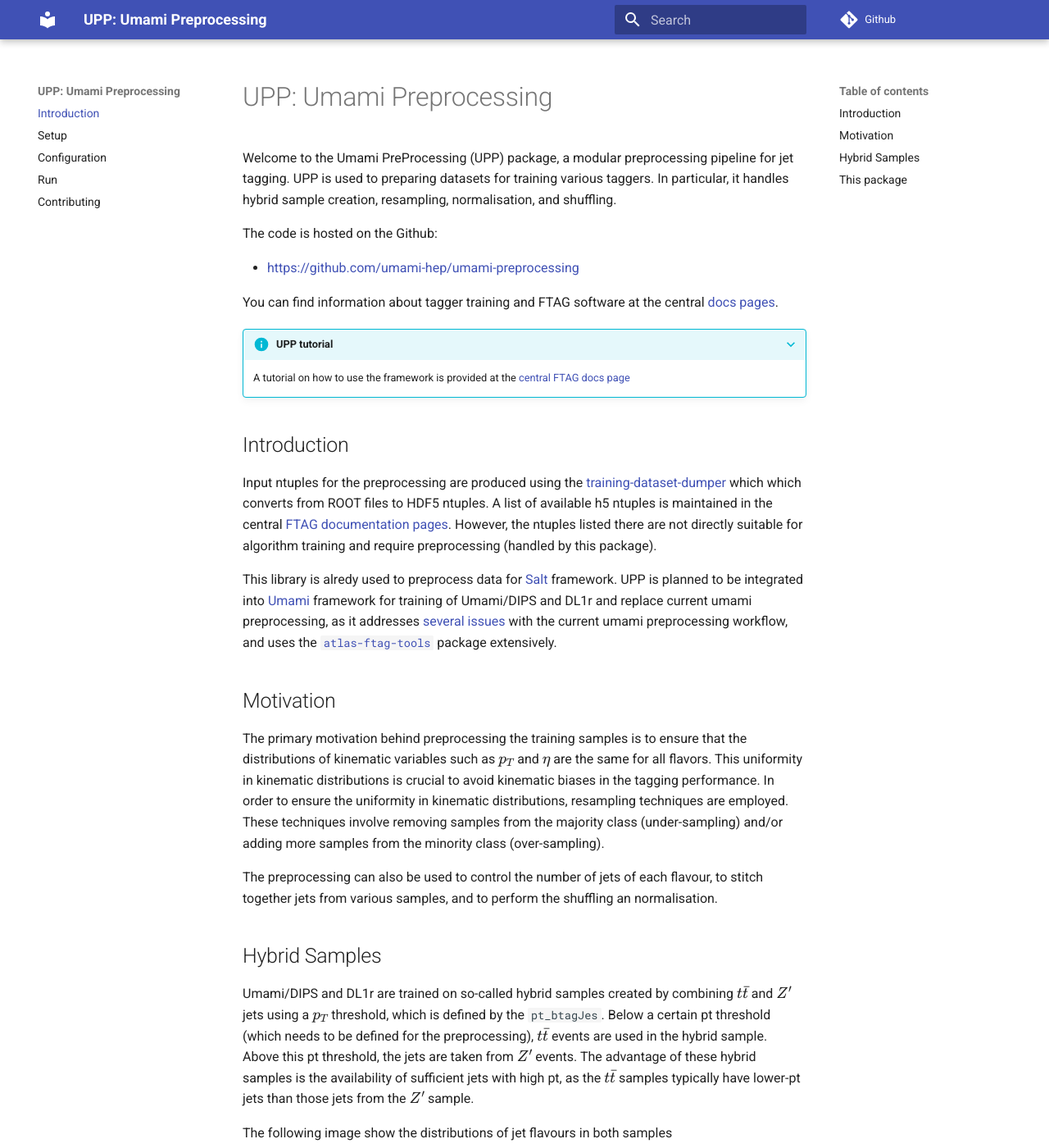
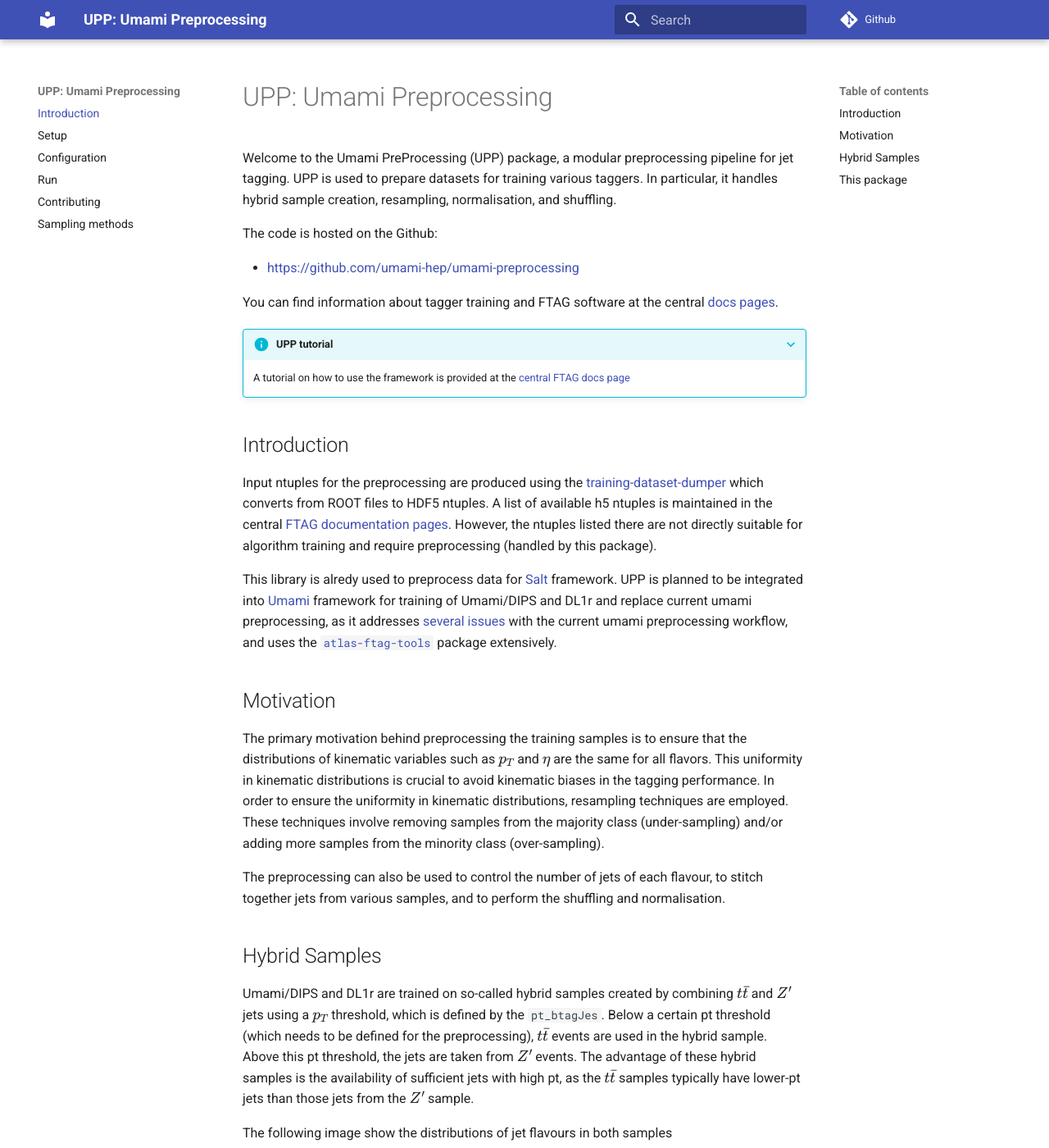
Before and after one commit to umami-hep/umami-preprocessing, an MkDocs documentation site: the page built from docs/index.md, in a window 1280 px wide and 1400 px high. Shown: the whole window at 82% size. Built offline with MkDocs 1.6.1 and Material for MkDocs 9.7.7, drawn with Linux system fonts in a browser that asks for light colours; formulas are drawn with MathJax 3; comment, search, counter and statistics services are not loaded.

Commit message:
proofreading typos

```diff
--- a/docs/index.md
+++ b/docs/index.md
@@ -1,7 +1,7 @@
 # UPP: Umami Preprocessing
 
 Welcome to the Umami PreProcessing (UPP) package, a modular preprocessing pipeline for jet tagging.
-UPP is used to preparing datasets for training various taggers.
+UPP is used to prepare datasets for training various taggers.
 In particular, it handles hybrid sample creation, resampling, normalisation, and shuffling.
 
 The code is hosted on the Github:
@@ -16,7 +16,7 @@ You can find information about tagger training and FTAG software at the central
 
 
 ## Introduction
-Input ntuples for the preprocessing are produced using the [training-dataset-dumper](https://gitlab.cern.ch/atlas-flavor-tagging-tools/training-dataset-dumper) which which converts from ROOT files to HDF5 ntuples.
+Input ntuples for the preprocessing are produced using the [training-dataset-dumper](https://gitlab.cern.ch/atlas-flavor-tagging-tools/training-dataset-dumper) which converts from ROOT files to HDF5 ntuples.
 A list of available h5 ntuples is maintained in the central [FTAG documentation pages](https://ftag.docs.cern.ch/software/samples/).
 However, the ntuples listed there are not directly suitable for algorithm training and require preprocessing (handled by this package).
 
@@ -30,7 +30,7 @@ This uniformity in kinematic distributions is crucial to avoid kinematic biases
 In order to ensure the uniformity in kinematic distributions, resampling techniques are employed.
 These techniques involve removing samples from the majority class (under-sampling) and/or adding more samples from the minority class (over-sampling).
 
-The preprocessing can also be used to control the number of jets of each flavour, to stitch together jets from various samples, and to perform the shuffling an normalisation.
+The preprocessing can also be used to control the number of jets of each flavour, to stitch together jets from various samples, and to perform the shuffling and normalisation.
 
 
 ## Hybrid Samples
--- a/mkdocs.yaml
+++ b/mkdocs.yaml
@@ -20,6 +20,7 @@ nav:
   - Configuration: configuration.md
   - Run: run.md
   - Contributing: contributing.md
+  - Sampling methods: sampling.md
 
 plugins:
   - search
```
Also changed, not shown: docs/run.md (+1 -2 lines).
